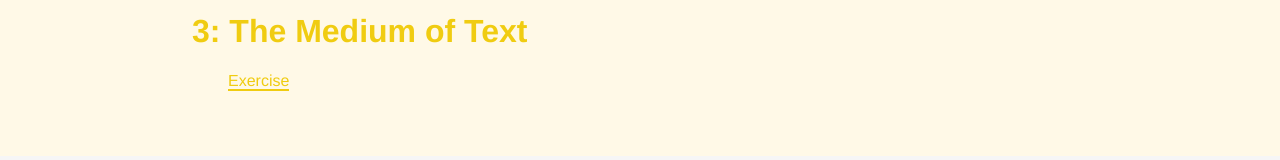
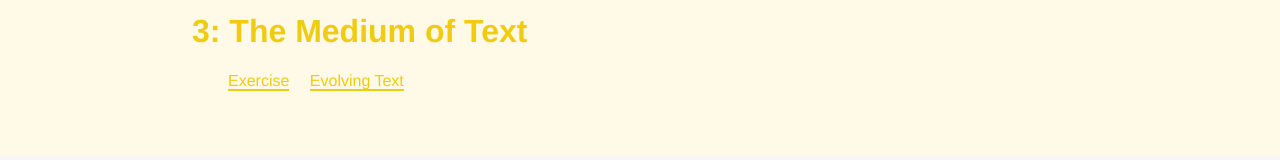
Before and after one commit to geekydatamonkey/exd-home, a website: page app/index.html in a window 1280 px wide. Shown: the part 679-839 px from the top of the page. Drawn offline with nearby package versions, Linux system fonts and the light colour scheme; files that its build step writes are made by us from their sources.

Commit message:
update for assignment 3

```diff
--- a/app/index.html
+++ b/app/index.html
@@ -56,6 +56,7 @@
           <h2>3: The Medium of Text</h2>
           <ul>
             <li><a href="http://jjohnson136.studio.mcad.edu/exd-projects/exercise3">Exercise</a></li>
+            <li><a href="http://jjohnson136.studio.mcad.edu/exd-projects/assignment3">Evolving Text</a></li>
           </ul>
         </div><!-- .container -->
       </article><!-- .post-thumb -->
```
